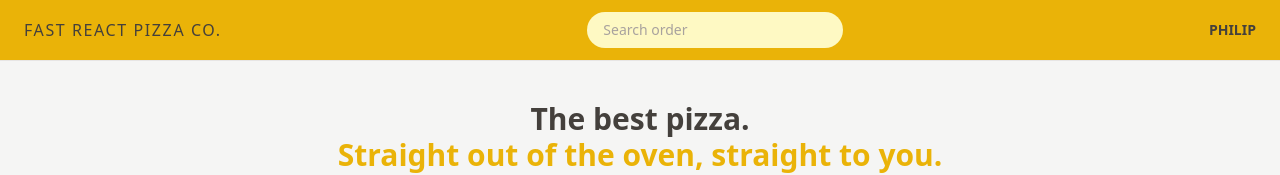
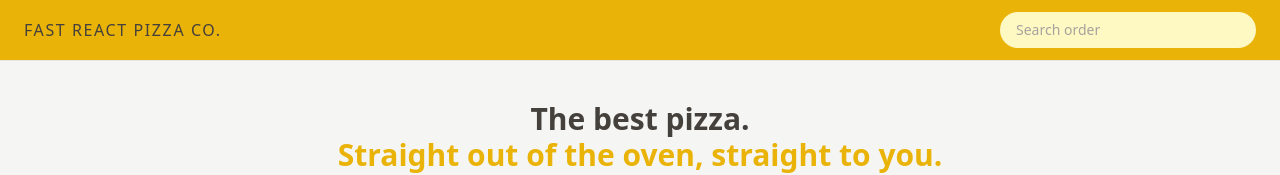
Before and after one commit to Gbangbolaoluwagbemiga/pizza, a React (Vite) app: page / in a window 1280 px wide. Shown: the top 175 px of the page. Built offline with nearby package versions, Linux system fonts and the light colour scheme.

Commit message:
Today init

```diff
--- a/src/ui/Header.jsx
+++ b/src/ui/Header.jsx
@@ -9,7 +9,7 @@ function Header() {
         Fast React Pizza Co.
       </Link>
       <SearchOrder />
-      <Username />
+      {/* <Username /> */}
     </header>
   );
 }
```
